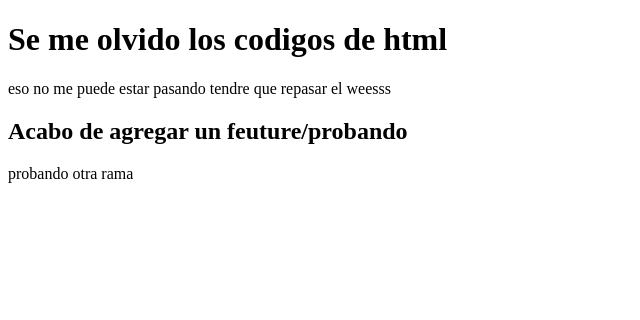
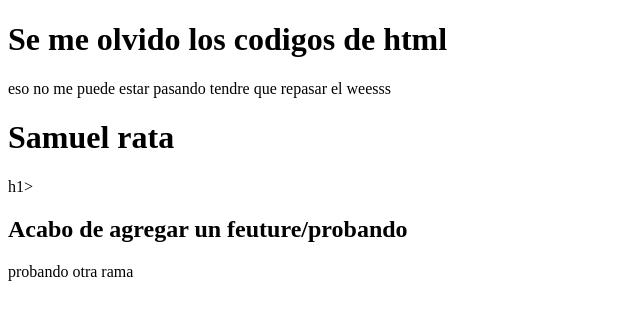
Before and after one commit to juancatalice/repositorio-2, a plain HTML site: page index.html in a window 1280 px wide. Shown: the whole page, without its empty margins (0-640 px from the left). Drawn offline with Linux system fonts and the light colour scheme.

Commit message:
patch: Update index.html
adding new text

```diff
--- a/index.html
+++ b/index.html
@@ -4,7 +4,7 @@
     <title>pagina en blanco</title>
     <h1>Se me olvido los codigos de html</h1>
     <p>eso no me puede estar pasando tendre que repasar el weesss</p>
-
+    <h1>Samuel rata</h1>h1>
     <h2>Acabo de agregar un feuture/probando</h2>
     <p>probando otra rama </p>
 </head>
```
